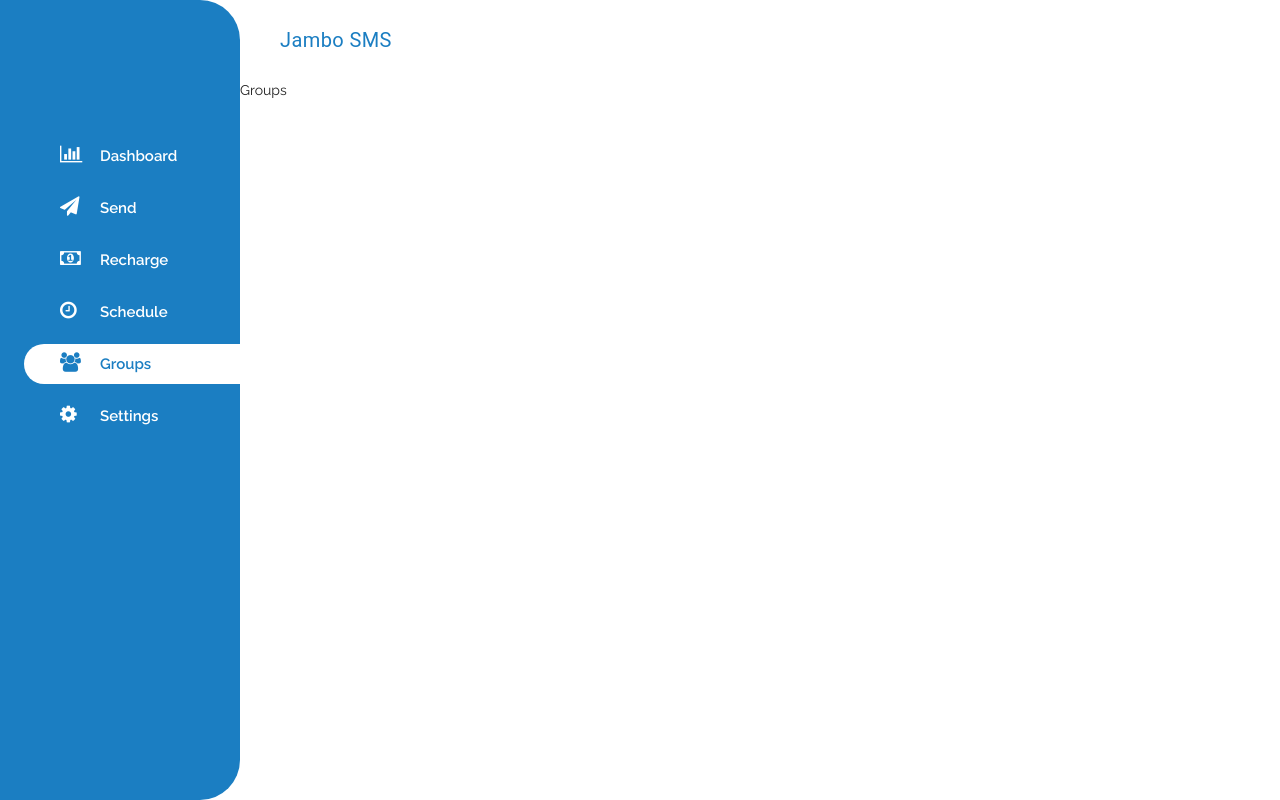
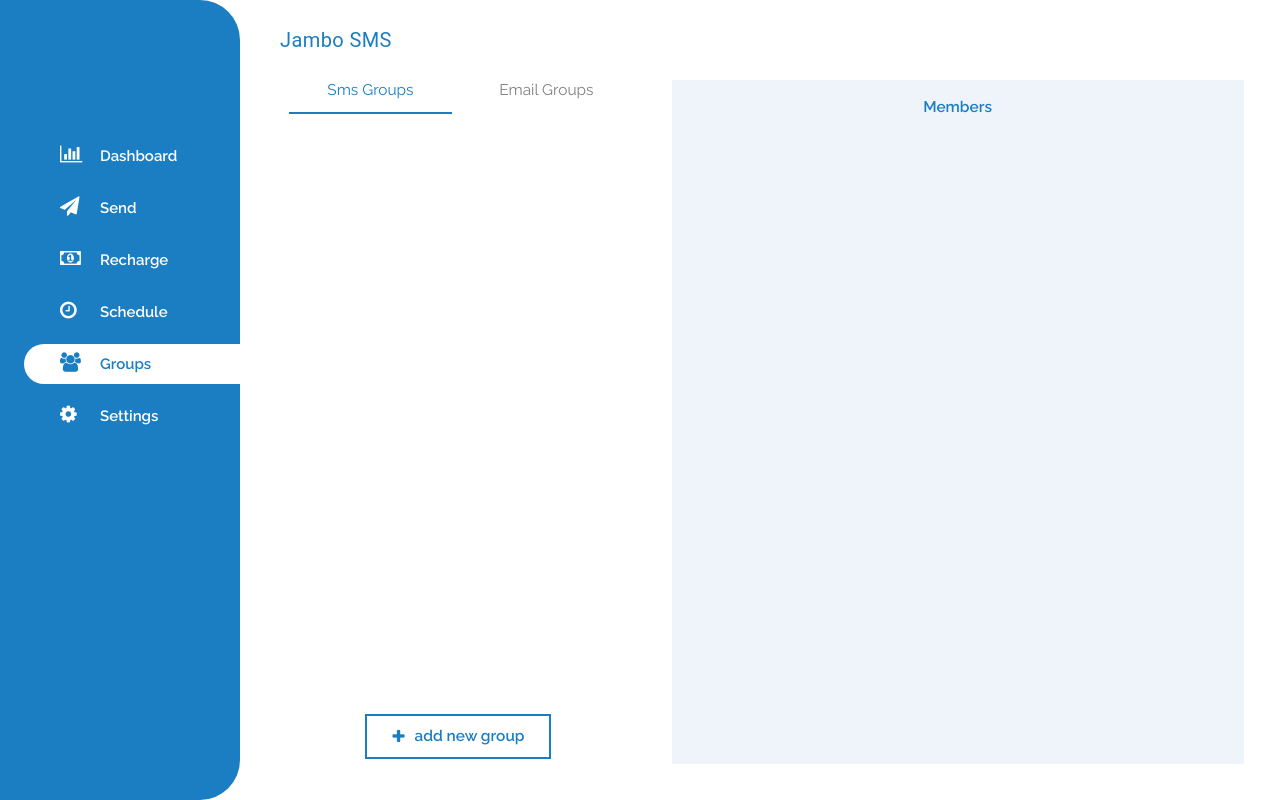
Before and after one commit to ElMonstro/marketing-app-frontend, a React (Create React App) app: page /dashboard in a window 1280 px wide. Both pictures are taken after a click on the element "Groups". Built offline with nearby package versions, Linux system fonts and the light colour scheme.

Commit message:
groups fetched via groups' service

```diff
--- a/src/components/groups/index.js
+++ b/src/components/groups/index.js
@@ -1,10 +1,51 @@
 import React, { Component } from 'react';
+import {connect} from 'react-redux';
 
-export default class Groups extends Component {
+import { fetchGroups } from './../../redux/action-creator';
+import './index.scss';
+class Groups extends Component {
+    state = {
+        groupActiveSms: true,
+    }
+
+    componentDidMount () {
+        // fetch the groups and their data
+        const {fetchGroups} = this.props;
+        fetchGroups();
+
+    }
 
     render() {
+        const { groupActiveSms } = this.state;
+        console.log(groupActiveSms)
         return(
-            <div>Groups</div>
+            <div className="groups-container">
+                <div className="groups">
+                    <div className="group-toggle">
+                        <div className={`${groupActiveSms ? 'group-toggle-item active-group': 'group-toggle-item'}`} onClick={() => this.setState({groupActiveSms: true})}>Sms Groups</div>
+                        <div className={`${!groupActiveSms ? 'group-toggle-item active-group': 'group-toggle-item'}`} onClick={() => this.setState({groupActiveSms: false})}>Email Groups</div>
+                    </div>
+                    <div className="all-groups"></div>
+                    <div className="new-group-btn">
+                        <i className="fa fa-plus" aria-hidden="true"></i>add new group
+                    </div>
+                </div>
+                <div className="group-members">
+                    <div className="members-title">Members</div>
+                </div>
+            </div>
         );
     }
 }
+
+const mapDispatchToProps = {
+    fetchGroups,
+}
+
+const mapStateToProps = (state) => ({
+});
+
+export default connect(
+    mapStateToProps,
+    mapDispatchToProps,
+) (Groups);
--- a/src/components/groups/index.scss
+++ b/src/components/groups/index.scss
@@ -0,0 +1,74 @@
+.groups-container {
+    display: flex;
+    flex-direction: row;
+    height: 100%;
+    width: 100%;
+    justify-content: center;
+
+    .groups {
+        width: 35%;
+        height: 95%;
+        margin-right: 3%;
+
+        .group-toggle {
+            display: flex;
+            justify-content: space-evenly;
+            height: 5%;
+            font-size: 1.1em;
+
+            .group-toggle-item {
+                width: 45%;
+                text-align: center;
+                color: gray;
+                cursor: pointer;
+            }
+
+            .active-group {
+                color: #1B7EC2;
+                border-bottom: #1B7EC2 2px solid;
+            }
+        }
+
+        .all-groups {
+            margin-top: 2.5%;
+            margin-bottom: 2.5%;
+            height: 85%;
+        }
+
+        .new-group-btn {
+            position: relative;
+            display: flex;
+            align-items: center;
+            justify-content: center;
+            left: 50%;
+            transform: translate(-50%, -0%);
+            width: 50%;
+            height: 6%;
+            align-self: center;
+            border: 2px solid #1B7EC2;
+            color: #1B7EC2;
+            font-size: 1.1em;
+            font-weight: 600;
+            cursor: pointer;
+            i{
+                margin-right: 10px;
+            }
+        }
+    }
+
+    .group-members {
+        height: 95%;
+        width: 55%;
+        background: #eef4fa;
+        .members-title {
+            display: flex;
+            align-items: center;
+            justify-content: center;
+            color: #1B7EC2;
+            height: 8%;
+            text-align: center;
+            font-size: 1.1em;
+            font-weight: 600;
+        }
+    }
+}
--- a/src/redux/action-creator/index.js
+++ b/src/redux/action-creator/index.js
@@ -1,8 +1,10 @@
-import { FETCH_DASHBOARD_DATA } from './../constant/actionTypes';
-import { FETCH_DASHBOARD_DATA_SUCCESS } from './../constant/actionTypes';
-import { DISPLAY_DASHBOARD_VIEW } from './../constant/actionTypes';
-import { LOGGED_IN } from './../constant/actionTypes';
-
+import {
+    FETCH_DASHBOARD_DATA,
+    FETCH_DASHBOARD_DATA_SUCCESS,
+    DISPLAY_DASHBOARD_VIEW,
+    LOGGED_IN,
+    FETCH_GROUPS,
+} from './../constant/actionTypes';
 
 export const fetchDashboardDataAction = () => {
     return {
@@ -24,3 +26,7 @@
     type: LOGGED_IN,
     bool
 });
+
+export const fetchGroups = () => ({
+    type: FETCH_GROUPS,
+})
--- a/src/redux/constant/actionTypes.js
+++ b/src/redux/constant/actionTypes.js
@@ -2,3 +2,5 @@
 export const FETCH_DASHBOARD_DATA_SUCCESS = 'FETCH_DASHBOARD_DATA_SUCCESS';
 export const DISPLAY_DASHBOARD_VIEW = 'DISPLAY_DASHBOARD_VIEW';
 export const LOGGED_IN = 'LOGGED_IN';
+export const FETCH_GROUPS = 'FETCH_GROUPS';
+export const FETCH_GROUPS_SUCCESS = 'FETCH_GROUPS_SUCCESS';
--- a/src/redux/middleware/dashboardSaga.js
+++ b/src/redux/middleware/dashboardSaga.js
@@ -1,7 +1,11 @@
 /* eslint-disable require-yield */
 import { takeLatest } from 'redux-saga/effects';
+import groupsService from './../../services/dashboardServices';
 
-import { FETCH_DASHBOARD_DATA } from './../constant/actionTypes';
+import {
+    FETCH_DASHBOARD_DATA,
+    FETCH_GROUPS,
+} from './../constant/actionTypes';
 
 export function* mountDashboardSagaWatcher() {
     yield takeLatest(FETCH_DASHBOARD_DATA, mountDashboardSaga)
@@ -16,3 +20,15 @@
 
     }
 }
+
+export function* fetchGroupsWatcher() {
+    yield takeLatest (FETCH_GROUPS, fetchGroupsSaga);
+}
+export function* fetchGroupsSaga() {
+    try {
+        const groups = groupsService.fetchGroups();
+        console.log('GGGGGRRRRROUUPPPSS', groups);
+    } catch (error) {
+
+    }
+}
--- a/src/redux/middleware/index.js
+++ b/src/redux/middleware/index.js
@@ -2,12 +2,16 @@
 import {
     mountDashboardSagaWatcher,
     mountDashboardSaga,
+    fetchGroupsWatcher,
+    fetchGroupsSaga,
     } from './../middleware/dashboardSaga';
 
 function* rootSaga(){
     yield all([
         mountDashboardSagaWatcher(),
         mountDashboardSaga(),
+        fetchGroupsWatcher(),
+        fetchGroupsSaga(),
     ]);
 }
 
--- /dev/null
+++ b/src/services/dashboardServices.js
@@ -0,0 +1,22 @@
+import axios from 'axios';
+import baseUrl from './baseURL';
+
+export default class GroupsService {
+    static async fetchGroups (accessToken) {
+        try {
+            const localStorage = window.localStorage;
+            const accessToken = JSON.parse(localStorage.getItem('tokens')).access;
+            console.log('AAACCCEEEESSS', accessToken);
+            const config = {
+                headers: { Authorization: `Bearer ${accessToken}` }
+            };
+
+            const url = `${baseUrl()}/messages/groups/`;
+            const groups = await axios.get(url, config);
+            console.log('GGGRRRROOOOOUUUUPPPPSSSS', groups);
+
+        } catch (error) {
+            console.log('some error happened in fetching groups');
+        }
+    }
+}
--- a/src/views/auth/loginForm.js
+++ b/src/views/auth/loginForm.js
@@ -4,7 +4,7 @@
 import { useHistory } from "react-router-dom";
 import Loader from 'react-loader-spinner';
 
-import AuthService from './../../services/authService';
+import AuthService from '../../services/authServices';
 import { yupLoginObj } from './validation';
 import './login.scss';
 
--- a/src/views/auth/registerForm.js
+++ b/src/views/auth/registerForm.js
@@ -5,7 +5,7 @@
 
 import { yupRegObj } from './validation';
 import './register.scss';
-import AuthService from './../../services/authService';
+import AuthService from './../../services/authServices';
 
 
 const RegisterForm = (props) => {
--- a/src/views/dashboard/index.scss
+++ b/src/views/dashboard/index.scss
@@ -49,6 +49,10 @@
     font-weight: 600;
     cursor: pointer;
 }
+.page-content {
+    height: 100%;
+    width: 100%;
+}
 
 .icon {
     display: inline-block;
```
Also changed, not shown: src/redux/reducer/dashboardReducer.js (+5 -3 lines), src/services/authServices.js (renamed from src/services/authService.js).
